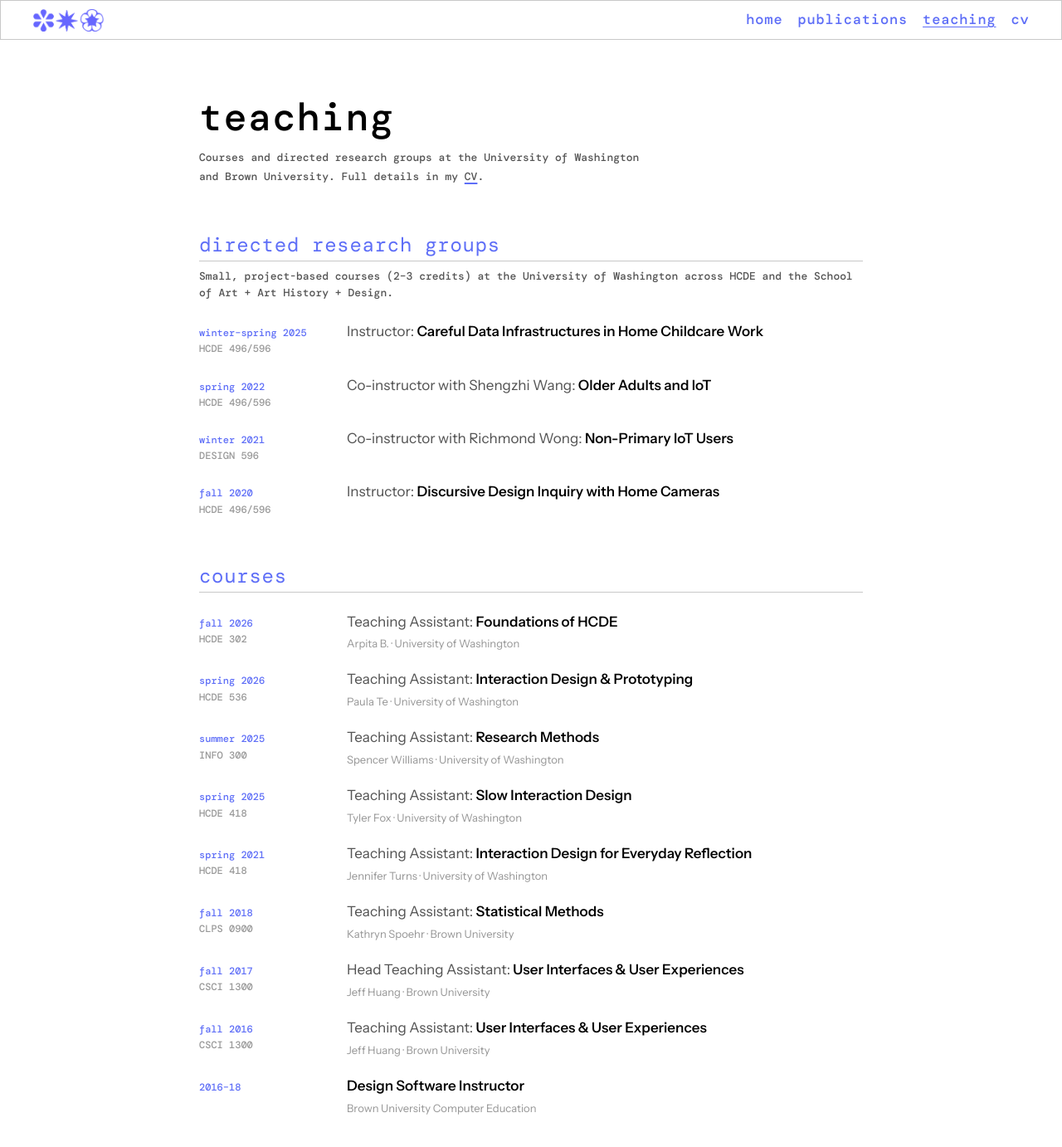
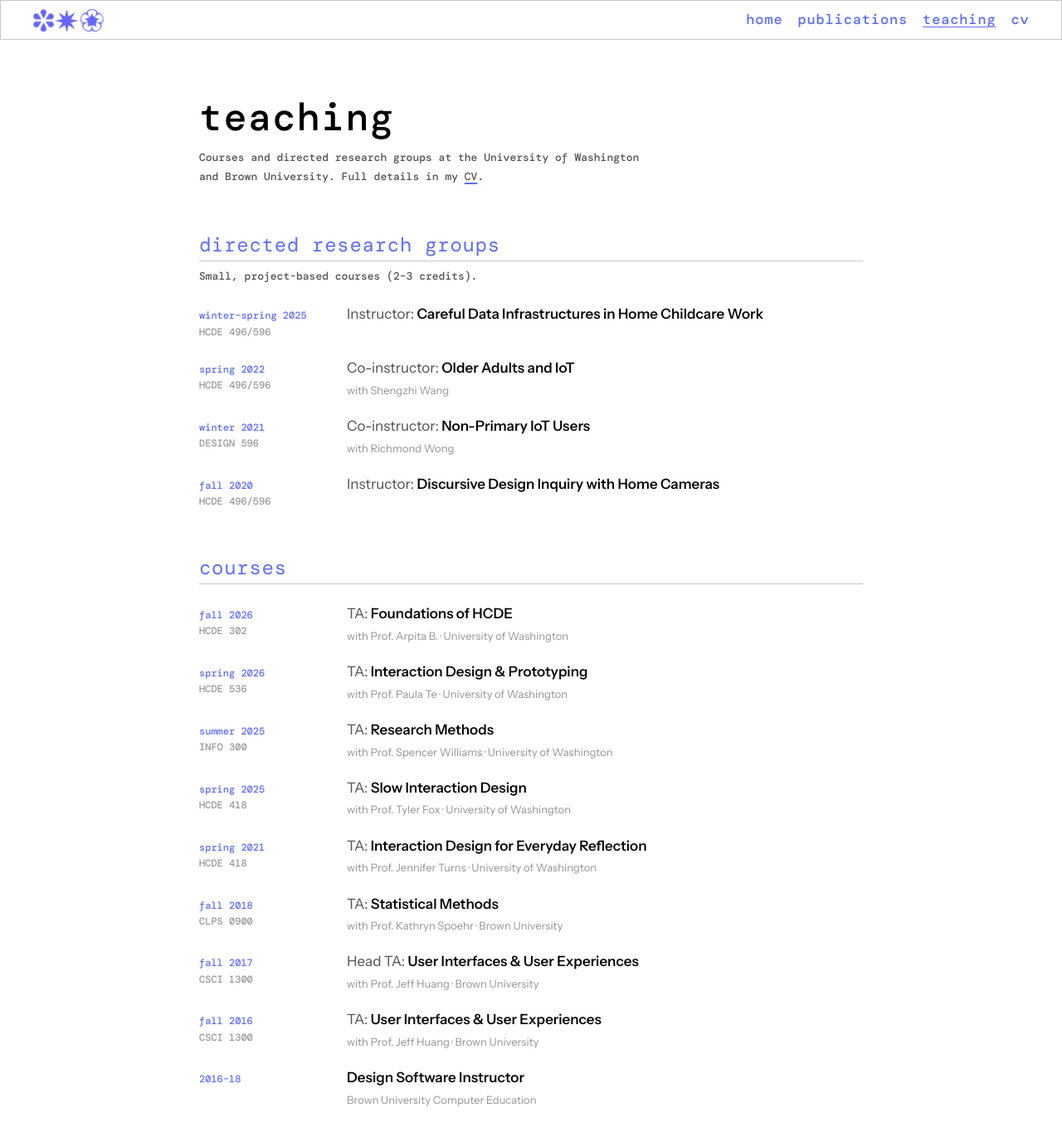
Before and after one commit to neillytan/neillytan.github.io, a Jekyll site: the page built from teaching.html, in a window 1280 px wide and 1400 px high. Shown: the top 1382 px of the window at 83% size. Built offline with Jekyll 4.4.1, drawn with Linux system fonts in a browser that asks for light colours; some web fonts are replaced.

Commit message:
Teaching: TA roles, co-instructors and profs in gray, shorter note
Co-Authored-By: Claude Opus 5.5 <noreply@anthropic.com>

```diff
--- a/_data/teaching.yml
+++ b/_data/teaching.yml
@@ -7,20 +7,22 @@
 #   meta  — optional small gray line under the title (e.g. instructor · university)
 
 - section: Directed Research Groups
-  note: Small, project-based courses (2–3 credits) at the University of Washington across HCDE and the School of Art + Art History + Design.
+  note: Small, project-based courses (2–3 credits).
   items:
     - term: winter–spring 2025
       role: Instructor
       title: Careful Data Infrastructures in Home Childcare Work
       code: HCDE 496/596
     - term: spring 2022
-      role: Co-instructor with Shengzhi Wang
+      role: Co-instructor
       title: Older Adults and IoT
       code: HCDE 496/596
+      meta: with Shengzhi Wang
     - term: winter 2021
-      role: Co-instructor with Richmond Wong
+      role: Co-instructor
       title: Non-Primary IoT Users
       code: DESIGN 596
+      meta: with Richmond Wong
     - term: fall 2020
       role: Instructor
       title: Discursive Design Inquiry with Home Cameras
@@ -29,45 +31,45 @@
 - section: Courses
   items:
     - term: fall 2026
-      role: Teaching Assistant
+      role: TA
       title: Foundations of HCDE
       code: HCDE 302
-      meta: Arpita B. · University of Washington
+      meta: with Prof. Arpita B. · University of Washington
     - term: spring 2026
-      role: Teaching Assistant
+      role: TA
       title: Interaction Design & Prototyping
       code: HCDE 536
-      meta: Paula Te · University of Washington
+      meta: with Prof. Paula Te · University of Washington
     - term: summer 2025
-      role: Teaching Assistant
+      role: TA
       title: Research Methods
       code: INFO 300
-      meta: Spencer Williams · University of Washington
+      meta: with Prof. Spencer Williams · University of Washington
     - term: spring 2025
-      role: Teaching Assistant
+      role: TA
       title: Slow Interaction Design
       code: HCDE 418
-      meta: Tyler Fox · University of Washington
+      meta: with Prof. Tyler Fox · University of Washington
     - term: spring 2021
-      role: Teaching Assistant
+      role: TA
       title: Interaction Design for Everyday Reflection
       code: HCDE 418
-      meta: Jennifer Turns · University of Washington
+      meta: with Prof. Jennifer Turns · University of Washington
     - term: fall 2018
-      role: Teaching Assistant
+      role: TA
       title: Statistical Methods
       code: CLPS 0900
-      meta: Kathryn Spoehr · Brown University
+      meta: with Prof. Kathryn Spoehr · Brown University
     - term: fall 2017
-      role: Head Teaching Assistant
+      role: Head TA
       title: User Interfaces & User Experiences
       code: CSCI 1300
-      meta: Jeff Huang · Brown University
+      meta: with Prof. Jeff Huang · Brown University
     - term: fall 2016
-      role: Teaching Assistant
+      role: TA
       title: User Interfaces & User Experiences
       code: CSCI 1300
-      meta: Jeff Huang · Brown University
+      meta: with Prof. Jeff Huang · Brown University
     - term: 2016–18
       role: Design Software Instructor
       meta: Brown University Computer Education
```
